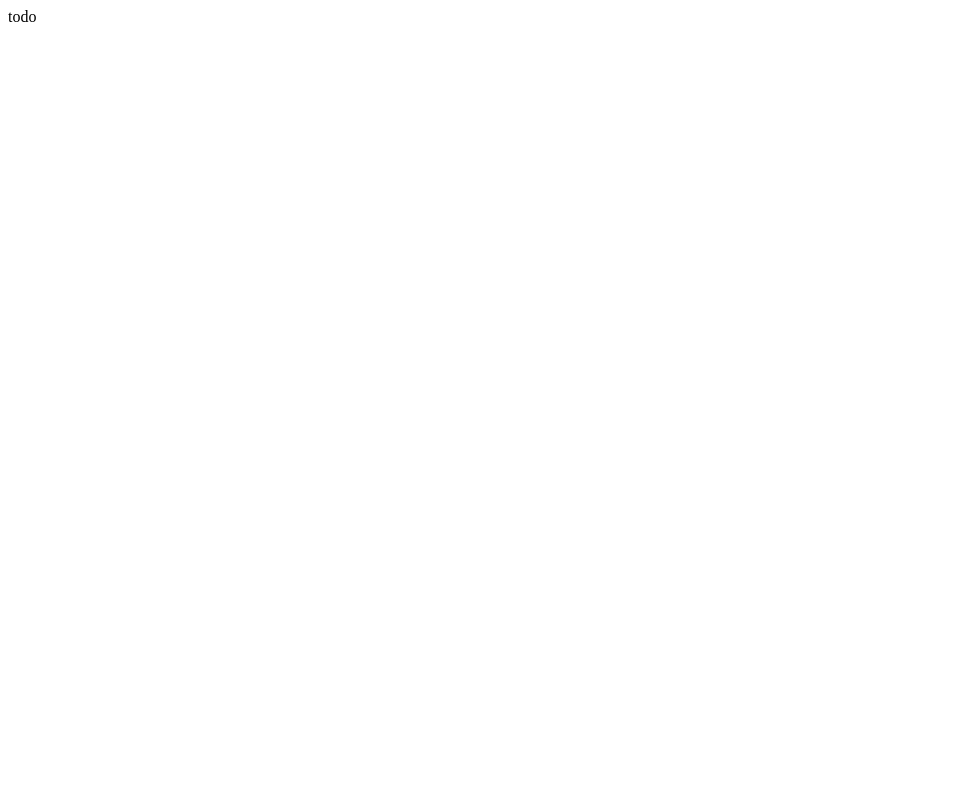
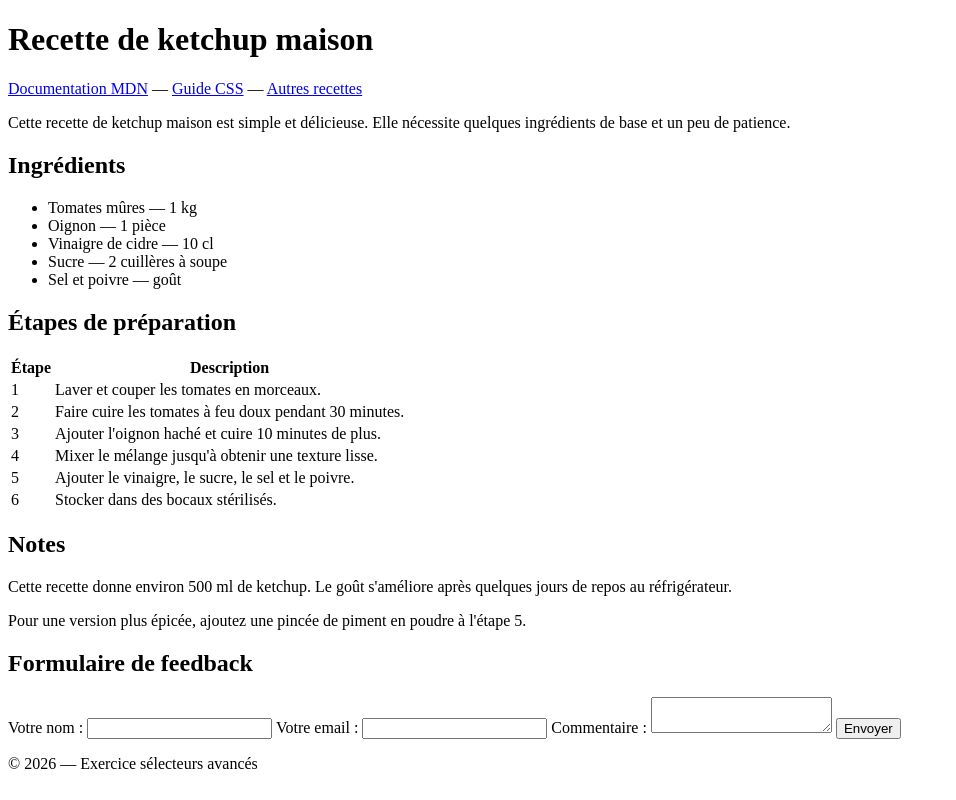
Before and after one commit to Coda-Dijon/exo-css-selecteurs-avances, a plain HTML site: page index.html in a window 1280 px wide. Shown: the whole page, without its empty margins (0-956 px from the left). Drawn offline with Linux system fonts and the light colour scheme.

Commit message:
feat: énoncé et starter

```diff
--- a/index.html
+++ b/index.html
@@ -1 +1,99 @@
-todo
+<!DOCTYPE html>
+<html lang="fr">
+<head>
+    <meta charset="utf-8">
+    <title>Sélecteurs avancés — Recette de ketchup</title>
+    <link rel="stylesheet" href="style.css">
+</head>
+<body>
+
+<header>
+    <h1>Recette de ketchup maison</h1>
+    <nav>
+        <a href="https://www.mdn.mozilla.org/">Documentation MDN</a> —
+        <a href="https://developer.mozilla.org/fr/docs/Web/CSS">Guide CSS</a> —
+        <a href="recettes.html">Autres recettes</a>
+    </nav>
+</header>
+
+<main>
+
+<article>
+    <p class="intro">
+        Cette recette de ketchup maison est simple et délicieuse.
+        Elle nécessite quelques ingrédients de base et un peu de patience.
+    </p>
+
+    <h2>Ingrédients</h2>
+    <ul>
+        <li>Tomates mûres — 1 kg</li>
+        <li>Oignon — 1 pièce</li>
+        <li>Vinaigre de cidre — 10 cl</li>
+        <li>Sucre — 2 cuillères à soupe</li>
+        <li>Sel et poivre — goût</li>
+    </ul>
+
+    <h2>Étapes de préparation</h2>
+    <table>
+        <tr>
+            <th>Étape</th>
+            <th>Description</th>
+        </tr>
+        <tr>
+            <td>1</td>
+            <td>Laver et couper les tomates en morceaux.</td>
+        </tr>
+        <tr>
+            <td>2</td>
+            <td>Faire cuire les tomates à feu doux pendant 30 minutes.</td>
+        </tr>
+        <tr>
+            <td>3</td>
+            <td>Ajouter l'oignon haché et cuire 10 minutes de plus.</td>
+        </tr>
+        <tr>
+            <td>4</td>
+            <td>Mixer le mélange jusqu'à obtenir une texture lisse.</td>
+        </tr>
+        <tr>
+            <td>5</td>
+            <td>Ajouter le vinaigre, le sucre, le sel et le poivre.</td>
+        </tr>
+        <tr>
+            <td>6</td>
+            <td>Stocker dans des bocaux stérilisés.</td>
+        </tr>
+    </table>
+
+    <h2>Notes</h2>
+    <p>
+        Cette recette donne environ 500 ml de ketchup.
+        Le goût s'améliore après quelques jours de repos au réfrigérateur.
+    </p>
+    <p>
+        Pour une version plus épicée, ajoutez une pincée de piment en poudre à l'étape 5.
+    </p>
+
+    <h2>Formulaire de feedback</h2>
+    <form>
+        <label for="nom">Votre nom :</label>
+        <input type="text" id="nom" name="nom" required>
+
+        <label for="email">Votre email :</label>
+        <input type="email" id="email" name="email" required>
+
+        <label for="commentaire">Commentaire :</label>
+        <textarea id="commentaire" name="commentaire"></textarea>
+
+        <button type="submit">Envoyer</button>
+    </form>
+</article>
+
+</main>
+
+<footer>
+    <p>© 2026 — Exercice sélecteurs avancés</p>
+</footer>
+
+</body>
+</html>
```
Also changed, not shown: style.css (added, +21 -0 lines), 3 other files.
